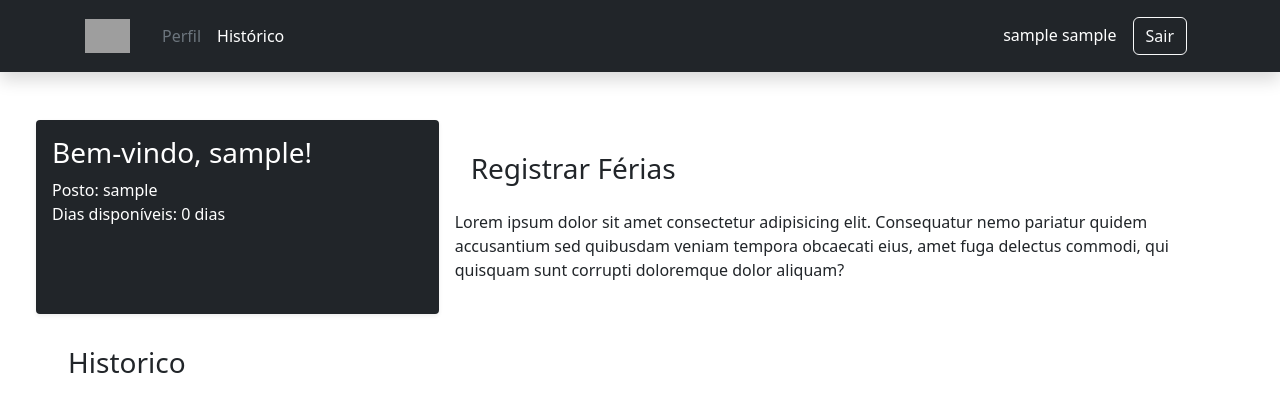
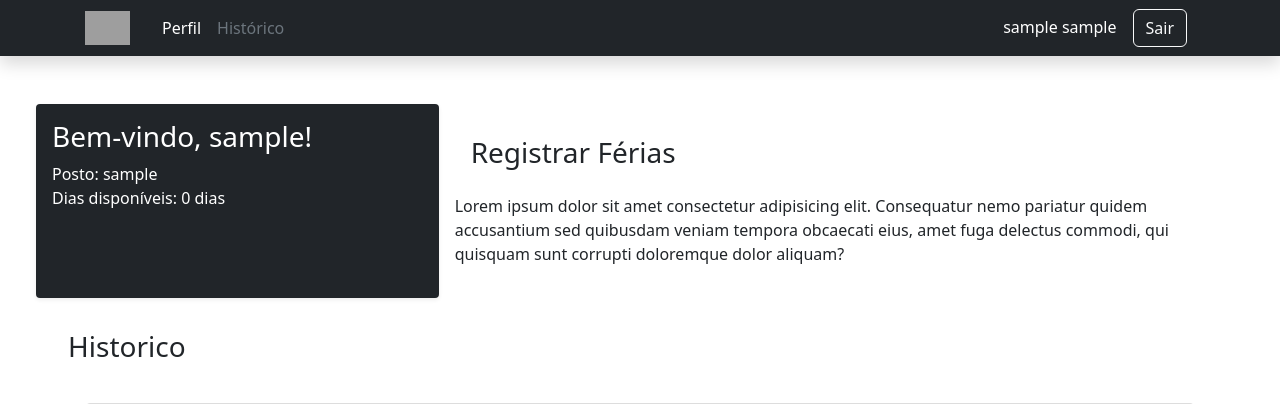
Before and after one commit to NathanCruzOficial/gestor-de-ferias, a Flask app: page /user/ in a window 1280 px wide. Shown: the top 404 px of the page. Run offline with Flask 3, Linux system fonts and the light colour scheme; the visitor is signed in with stand-in values (Sample User, id 1); grey boxes are pictures that could not be loaded.

Commit message:
edit:html

```diff
--- a/app/routes/user.py
+++ b/app/routes/user.py
@@ -63,6 +63,7 @@ def register():
 
         crud.create(user)
         flash('Registro realizado com sucesso!', 'success')
+        return redirect(url_for('user.register'))
 
     else:
         # Coleta os erros do formulário
--- a/app/templates/layouts/base.html
+++ b/app/templates/layouts/base.html
@@ -8,30 +8,35 @@
     <link href="https://cdn.jsdelivr.net/npm/bootstrap@5/dist/css/bootstrap.min.css" rel="stylesheet" integrity="sha384-QWTKZyjpPEjISv5WaRU9OFeRpok6YctnYmDr5pNlyT2bRjXh0JMhjY6hW+ALEwIH" crossorigin="anonymous">
     <link href="{{ url_for('static', filename = 'css/sticky-footer.css')}}" rel="stylesheet" >
     <link href="{{ url_for('static', filename = 'css/sign-in.css')}}" rel="stylesheet" >
+    <!-- Option 1: Include in HTML -->
+    <link rel="stylesheet" href="https://cdn.jsdelivr.net/npm/bootstrap-icons@1/font/bootstrap-icons.css">
     <!-- <script href="{{ url_for('static', filename = 'js/bootstrap.min.js')}}" defer></script> -->
     <script src="https://cdn.jsdelivr.net/npm/bootstrap@5.3.3/dist/js/bootstrap.bundle.min.js" defer integrity="sha384-YvpcrYf0tY3lHB60NNkmXc5s9fDVZLESaAA55NDzOxhy9GkcIdslK1eN7N6jIeHz" crossorigin="anonymous"></script>
 
     {% block head %}
     {% endblock %}
 
-
 </head>
     <body>
 
         {% include "shared/header.html" %}
 
+
         <!-- menssagem de aviso -->
-        {% with messages = get_flashed_messages() %}
-            {% if messages %}
-            <div class="alert alert-warning" role="alert">
+        {% with messages = get_flashed_messages(with_categories=True) %}
+        {% if messages %}
+            <div>
                 <ul class="flashes">
-                    {% for message in messages %}
-                        <li>{{ message }}</li>
+                    {% for category, message in messages %}
+                        <div class="alert alert-{{ category }}" role="alert">
+                            <li>{{ message }}</li>
+                        </div>
                     {% endfor %}
                 </ul>
             </div>
-            {% endif %}
+        {% endif %}
         {% endwith %}
+
 
             <div class="p-5">
         {% block content %}{% endblock %}
--- a/app/templates/layouts/navbar.html
+++ b/app/templates/layouts/navbar.html
@@ -1,14 +1,14 @@
 <ul class="nav col-12 col-lg-auto me-lg-auto mb-2 px-3 justify-content-center mb-md-0">
-  <li><a href="{{ url_for('user.user') }}" class="nav-link px-2 {% if request.endpoint == 'user.user' %}text-secondary{% else %}text-white{% endif %}">Perfil</a></li>
-  <li><a href="{{ url_for('user.historico') }}" class="nav-link px-2 {% if request.endpoint == 'user.historico' %}text-secondary{% else %}text-white{% endif %}">Histórico</a></li>
+  <li><a href="{{ url_for('user.user') }}" class="nav-link px-2 {% if request.endpoint == 'user.user' %}text-white{% else %}text-secondary{% endif %}">Perfil</a></li>
+  <li><a href="{{ url_for('user.historico') }}" class="nav-link px-2 {% if request.endpoint == 'user.historico' %}text-white{% else %}text-secondary{% endif %}">Histórico</a></li>
 
   {% if current_user.nivel >= 2 %}
-      <li><a href="{{ url_for('user.imprimir') }}" class="nav-link px-2 {% if request.endpoint == 'user.imprimir' %}text-secondary{% else %}text-white{% endif %}">Imprimir</a></li>
+      <li><a href="{{ url_for('user.imprimir') }}" class="nav-link px-2 {% if request.endpoint == 'user.imprimir' %}text-white{% else %}text-secondary{% endif %}">Imprimir</a></li>
   {% endif %}
 
   {% if current_user.nivel >= 3 %}
-      <li><a href="{{ url_for('user.register') }}" class="nav-link px-2 {% if request.endpoint == 'user.register' %}text-secondary{% else %}text-white{% endif %}">Registrador</a></li>
-      <li><a href="{{ url_for('user.painel') }}" class="nav-link px-2 {% if request.endpoint == 'user.painel' %}text-secondary{% else %}text-white{% endif %}">Painel</a></li>
-      <li><a href="{{ url_for('user.config') }}" class="nav-link px-2 {% if request.endpoint == 'user.config' %}text-secondary{% else %}text-white{% endif %}">Configurações</a></li>
+      <li><a href="{{ url_for('user.register') }}" class="nav-link px-2 {% if request.endpoint == 'user.register' %}text-white{% else %}text-secondary{% endif %}">Registrador</a></li>
+      <li><a href="{{ url_for('user.painel') }}" class="nav-link px-2 {% if request.endpoint == 'user.painel' %}text-white{% else %}text-secondary{% endif %}">Painel</a></li>
+      <li><a href="{{ url_for('user.config') }}" class="nav-link px-2 {% if request.endpoint == 'user.config' %}text-white{% else %}text-secondary{% endif %}">Configurações</a></li>
   {% endif %}
 </ul>
--- a/app/templates/shared/header.html
+++ b/app/templates/shared/header.html
@@ -25,7 +25,7 @@
 </svg>
 
 <main>
-    <header class="p-3 text-bg-dark shadow">
+    <header class="p-2 text-bg-dark shadow">
         <div class="container">
           <div class="d-flex flex-wrap align-items-center justify-content-center justify-content-lg-start">
             <a href="/" class="d-flex align-items-center mb-2 mb-lg-0 text-white text-decoration-none">
```
Also changed, not shown: app/templates/user/painel.html (+5 -5 lines).
